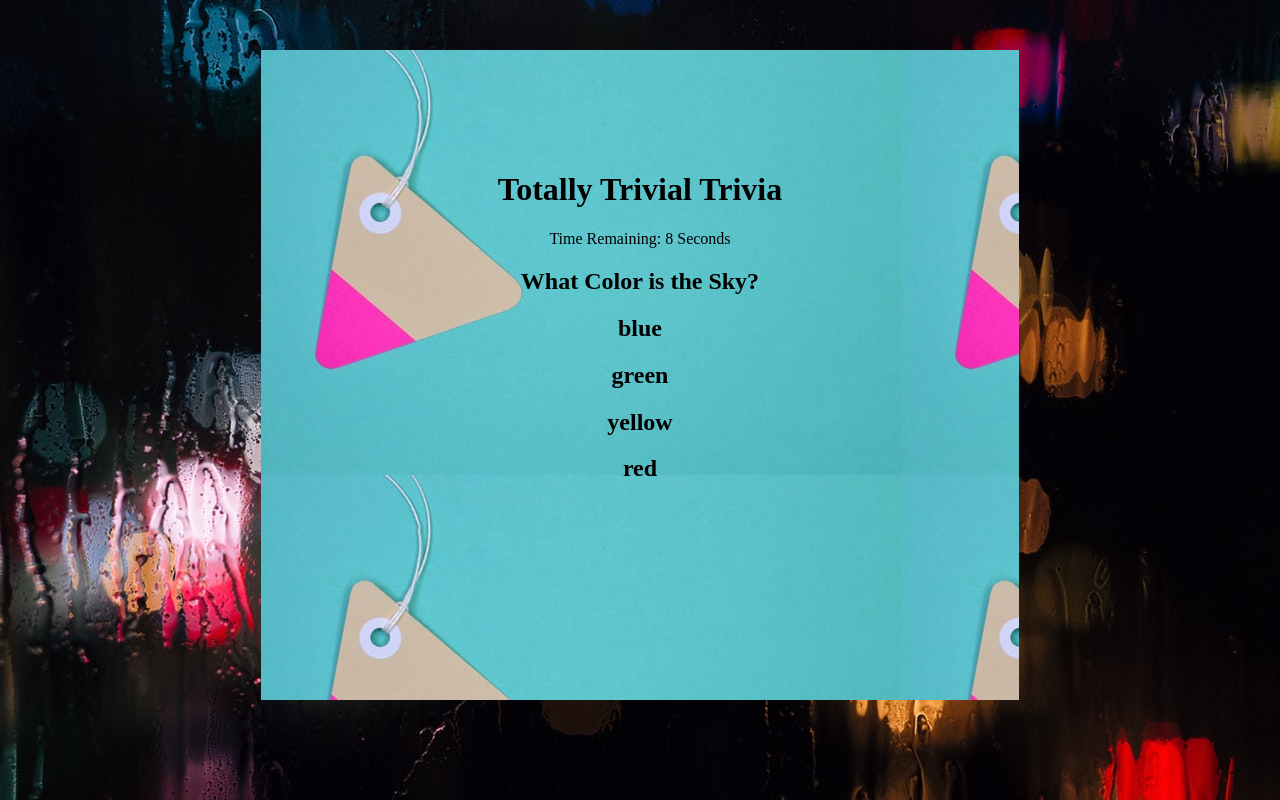
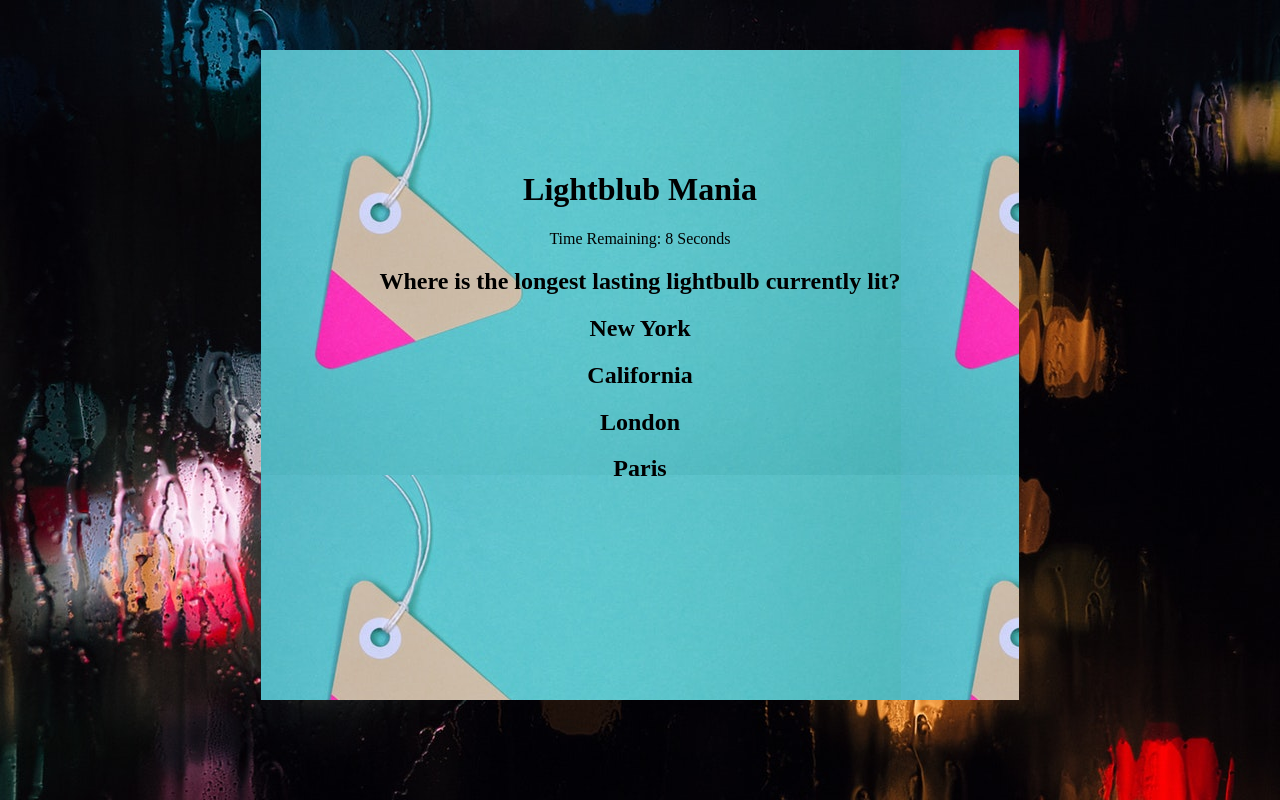
Before and after one commit to sayex/HW5-trivagame, a plain HTML site: page index.html in a window 1280 px wide. Both pictures are taken after a click on the element "Start". Drawn offline with nearby package versions, Linux system fonts and the light colour scheme.

Commit message:
adding questoins

```diff
--- a/assets/javascript/game.js
+++ b/assets/javascript/game.js
@@ -4,23 +4,29 @@ $(document).ready(function () {
 
     var questionsObject = {
         "1": {
-            q: "What Color is the Sky?",
-            possibleAnswers: ["blue", "green", "yellow", "red"],
-            answer: "blue",
-            imageLocation: "assets/images/happy1.gif"
+            q: "Where is the longest lasting lightbulb currently lit?",
+            possibleAnswers: ["New York", "California", "London", "Paris"],
+            answer: "California",
+            imageLocation: "assets/images/longestlight.jpg"
 
         },
         "2": {
-            q: "Who said the answer is 42?",
-            possibleAnswers: ["Douglas Adams", "Hurbert Walker", "Siri", "Mother Terisa"],
-            answer: "Douglas Adams",
-            imageLocation: "assets/images/tenor.gif"
+            q: "Who invented the first lightbuld?",
+            possibleAnswers: ["Henry Ford", "Humphry Davy", "Nicola Tesla", "Thomas Edison"],
+            answer: "Humphry Davy",
+            imageLocation: "assets/images/humphydavy.jpg"
         },
         "3": {
-            q: "Did Someone Say test?",
-            possibleAnswers: ["Yes", "No", "Maybe", "Kinda"],
-            answer: "Yes",
-            imageLocation: "assets/images/tenor.gif"
+            q: "What hosted the first event that used lighting and clinched AC electricity?",
+            possibleAnswers: ["Utah Becomes a State", "Chicago World's Fair", "Effile Tower Built", "Nobel Prize Created"],
+            answer: "Chicago World's Fair",
+            imageLocation: "assets/images/worldsfair.jpg"
+        },
+        "4": {
+            q: "How many lights on a house is currently the world record?",
+            possibleAnswers: ["601,736", "1.1b", "204,451", "86,923"],
+            answer: "601,736",
+            imageLocation: "assets/images/mostlightsonhouse.jpg"
         }
 
     };
@@ -42,8 +48,8 @@ $(document).ready(function () {
     function gameLoad() {
         var startButton = $("<h1>");
         startButton.addClass("startButton");
-        startButton.text("Start")
-        $("#answers").append(startButton)
+        startButton.text("Start");
+        $("#answers").append(startButton);
         $(".startButton").on("click", function () {
             emptyText();
             displayQuestion(qCounter);
@@ -53,87 +59,90 @@ $(document).ready(function () {
 
     // to clear the screen
     function emptyText() {
-        $("#answers").empty()
-        $(".question").empty()
+        $("#answers").empty();
+        $(".question").empty();
     }
 
     //what happens when guessed correctly
     function correctGuess() {
-        guessedCorrect++
-        stop()
-        timeLeft = timeReset
-        $("#timeLeft").html(timeLeft)
-        emptyText()
-        $(".question").text("Correct!!")
-        var imgDisplay = $("<img>")
-        imgDisplay.attr("src", questionImg)
+        guessedCorrect++;
+        stop();
+        timeLeft = timeReset;
+        $("#timeLeft").html(timeLeft);
+        emptyText();
+        $(".question").text("Correct!!");
+        var imgDisplay = $("<img>");
+        imgDisplay.attr("src", questionImg);
         $("#answers").append(imgDisplay);
 
     }
 
     //what happens when incorrectly guessed
     function incorrectGuess() {
-        guessedInncorect++
-        stop()
-        timeLeft = timeReset
-        $("#timeLeft").html(timeLeft)
-        emptyText()
-        $(".question").text("Incorrect!!")
-        $("#answers").html("<h2>Correct answer was: " + correctAnswer + "</h2>")
+        guessedInncorect++;
+        stop();
+        timeLeft = timeReset;
+        $("#timeLeft").html(timeLeft);
+        emptyText();
+        $(".question").text("Incorrect!!");
+        $("#answers").html("<h2>Correct answer was: " + correctAnswer + "</h2>");
+        var imgDisplay = $("<img>");
+        imgDisplay.attr("src", questionImg);
+        $("#answers").append(imgDisplay);
     }
 
     //what happens when the timer reaches zero
     function timmerUp() {
-        noGuessAnswers++
-        stop()
-        timeLeft = timeReset
-        $("#timeLeft").html(timeLeft)
-        $("#answers").empty()
-        $(".question").empty()
-        qCounter++
+        noGuessAnswers++;
+        stop();
+        timeLeft = timeReset;
+        $("#timeLeft").html(timeLeft);
+        $("#answers").empty();
+        $(".question").empty();
+        qCounter++;
         setTimeout(function () {
             displayQuestion(qCounter)
-        }, 3000)
-        $(".question").text("Times Up!!")
-        $("#answers").html("<h2>Correct answer was: " + correctAnswer + "</h2>")
+        }, 3000);
 
+        $(".question").text("Times Up!!");
+        $("#answers").html("<h2>Correct answer was: " + correctAnswer + "</h2>");
+        var imgDisplay = $("<img>");
+        imgDisplay.attr("src", questionImg);
+        $("#answers").append(imgDisplay);
 
-    }
+    };
 
     //create function to end the game
 
     function gameOver() {
-        $(".question").text("Game Over")
-        $("#answers").append("<p> Correctly Guessed: " + guessedCorrect + "</p>")
-
-        $("#answers").append("<p> Incorreclty Guessed: " + guessedInncorect + "</p>")
-
-        $("#answers").append("<p> Unanswered Questions: " + noGuessAnswers + "</p>")
+        $(".question").text("Game Over");
+        $("#answers").append("<p> Correctly Guessed: " + guessedCorrect + "</p>");
+        $("#answers").append("<p> Incorreclty Guessed: " + guessedInncorect + "</p>");
+        $("#answers").append("<p> Unanswered Questions: " + noGuessAnswers + "</p>");
 
         var startButton = $("<h1>");
         startButton.addClass("startButton");
-        startButton.text("Play Again?")
-        $("#answers").append(startButton)
+        startButton.text("Play Again?");
+        $("#answers").append(startButton);
         $(".startButton").on("click", function () {
             $("#answers").empty();
-            guessedCorrect = 0
-            guessedInncorect = 0
-            qCounter = 1
-            noGuessAnswers = 0
+            guessedCorrect = 0;
+            guessedInncorect = 0;
+            qCounter = 1;
+            noGuessAnswers = 0;
             displayQuestion(qCounter);
-        })
-    }
+        });
+    };
 
     // create function to reach inot object, pull out questions and answers and to update the display with the information
 
     function displayQuestion(x) {
         emptyText();
-        if (qCounter === 4) {
+        if (qCounter === 11) {
             gameOver()
 
         } else {
-            var currentQuestion = questionsObject[x].q
-
+            var currentQuestion = questionsObject[x].q;
 
             var answers = questionsObject[x].possibleAnswers;
 
@@ -144,33 +153,33 @@ $(document).ready(function () {
             for (i = 0; i < answers.length; i++) {
                 var answersDiv = $("<div>");
                 var h1 = $("<h1>");
-                h1.addClass("answer-generated")
-                h1.val(answers[i])
-                h1.text(answers[i])
+                h1.addClass("answer-generated");
+                h1.val(answers[i]);
+                h1.text(answers[i]);
 
-                answersDiv.append(h1)
+                answersDiv.append(h1);
 
-                $("#answers").append(answersDiv)
+                $("#answers").append(answersDiv);
 
             }
-            $(".question").text(currentQuestion)
-            countDownTimer()
+            $(".question").text(currentQuestion);
+            countDownTimer();
 
             $(".answer-generated").on("click", function () {
 
                 var answerClicked = $(this).val();
                 if (answerClicked === correctAnswer) {
-                    qCounter++
+                    qCounter++;
                     correctGuess();
                     setTimeout(function () {
                         displayQuestion(qCounter)
-                    }, 3000)
+                    }, 3000);
                 } else {
-                    qCounter++
-                    incorrectGuess()
+                    qCounter++;
+                    incorrectGuess();
                     setTimeout(function () {
                         displayQuestion(qCounter)
-                    }, 3000)
+                    }, 3000);
 
                 }
             })
--- a/index.html
+++ b/index.html
@@ -14,7 +14,7 @@
     <div class="wrapper">
         <header>
             <div class="title">
-                <h1>Totally Trivial Trivia</h1>
+                <h1>Lightblub Mania</h1>
             </div>
         </header>
         <div id="timeRemaining">
```
Also changed, not shown: assets/images/humphydavy.jpg (added), assets/images/longestlight.jpg (added), assets/images/mostlightsonhouse.jpg (added), assets/images/worldsfair.jpg (added).
